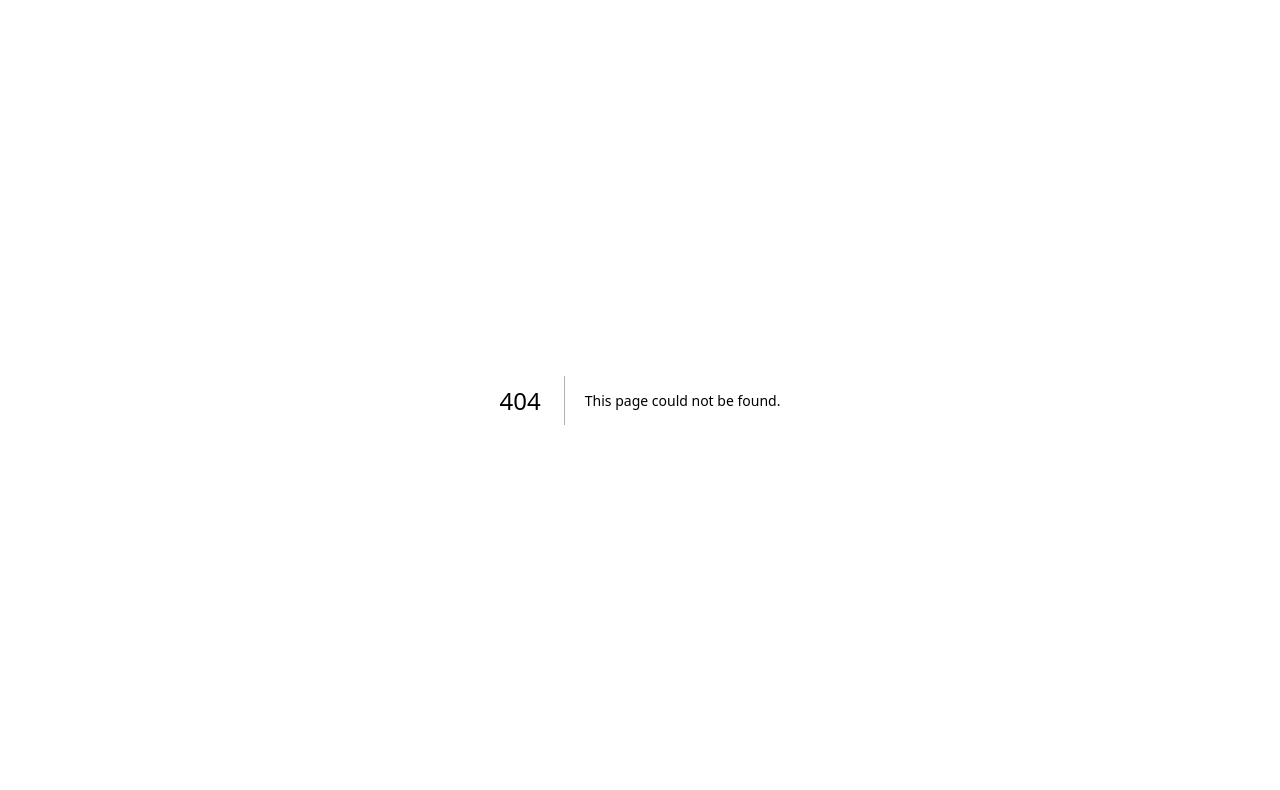
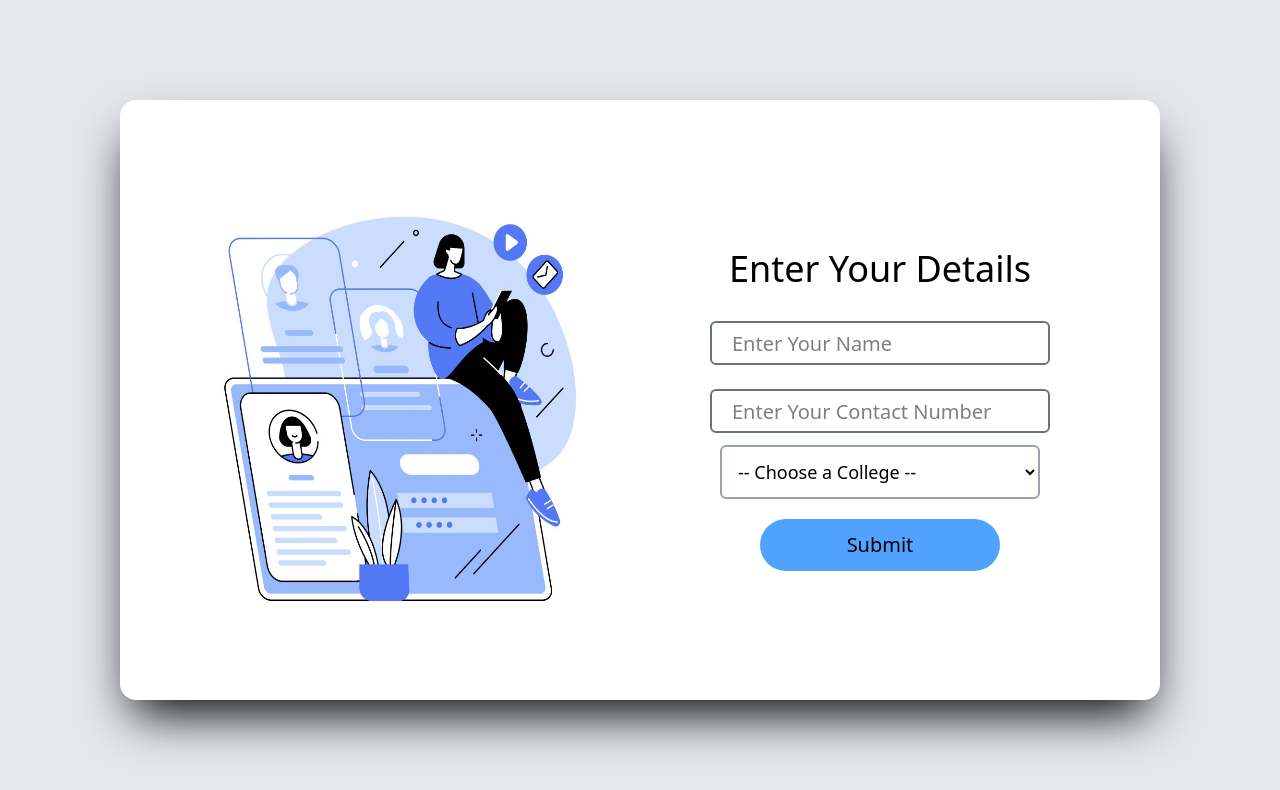
Before and after one commit to KotiyaUday/Lost-and-Found-Hub, a Next.js app: page /User in a window 1280 px wide. Before the commit this address had no page. Shown: the top 790 px of the page. Built offline with nearby package versions, Linux system fonts and the light colour scheme.

Commit message:
Add Data collection form

```diff
--- /dev/null
+++ b/app/Frist Page/page.js
@@ -0,0 +1,40 @@
+"use client"
+import Link from 'next/link';
+import React from 'react';
+
+const User = () => {
+    return <>
+        <div className='h-screen w-screen bg-gray-200 flex items-center justify-center'>
+            <div className='bg-white h-150 w-260 flex p-10 rounded-2xl shadow-2xl shadow-black'>
+                <div className='flex-1 flex justify-center'>
+                    <img
+                        src="/assets/registration.jpg"
+                        alt="Registration"
+                        className='w-180'
+                    />
+                </div>
+
+                <div className='flex-1 flex flex-col items-center justify-center'>
+                    <p className='p-5 text-justify text-base'>
+                        The sun dipped below the horizon, painting the sky in shades of orange and pink. A gentle breeze rustled through the trees, carrying the scent of rain. Somewhere in the distance, a dog barked, breaking the peaceful silence. It was one of those evenings that felt like the world had slowed down just for a moment.
+                    </p>
+                    <Link href='User'
+                        className="flex items-center justify-center gap-3 bg-white border border-black rounded-lg px-5 py-3 mt-5 hover:shadow-xl active:scale-95" >
+                        <img
+                            src="https://www.svgrepo.com/show/475656/google-color.svg"
+                            alt="Google logo"
+                            className="w-6 h-6"
+                        />
+                        <span className="font-medium text-black">
+                            Sign in with Google
+                        </span>
+                    </Link>
+
+                </div>
+
+            </div>
+        </div>
+    </>;
+}
+
+export default User
--- /dev/null
+++ b/app/User/page.js
@@ -0,0 +1,81 @@
+"use client"
+import Link from 'next/link';
+import React, { useState } from 'react';
+
+
+
+const User = () => {
+
+    const [selectedCollege, setSelectedCollege] = useState("");
+    const [name, setName] = useState('');
+    const [number, setNumber] = useState('');
+
+    const colleges = [
+        "Marwadi University",
+        "Atmiya University",
+        "RK University",
+        "Darshan University",
+        "VVP Engineering College",
+        "Christ College",
+        "Gardi Vidyapith",
+        "Government Engineering College Rajkot",
+        "Saurashtra University",
+        "Om Engineering College"
+    ];
+
+    const handleData = (e) => {
+        e.preventDefault()
+        // console.log(name)
+        // console.log(number)
+        // console.log(selectedCollege )
+        // Here write the code of checking user data and according to error change the color of border of respective form filed
+        setSelectedCollege('')
+        setName('')
+        setNumber('')
+    }
+
+    return <>
+        <div className='h-screen w-screen bg-gray-200 flex items-center justify-center'>
+            <div className='bg-white h-150 w-260 flex p-10 rounded-2xl shadow-2xl shadow-black'>
+                <div className='flex-1 flex justify-center'>
+                    <img
+                        src="/assets/registration.jpg"
+                        alt="Registration"
+                        className='w-180'
+                    />
+                </div>
+
+                <div className='flex-1 flex flex-col items-center justify-center'>
+                    <h1 className='text-4xl font-medium m-5'>Enter Your Details</h1>
+                    <form className='flex items-center justify-center flex-col' onSubmit={handleData}>
+
+                        <input type="text" className='border-2 border-gray-500 h-8 w-85 rounded-md m-3 text-xl p-5 focus:border-black outline-none' placeholder='Enter Your Name' value={name} onChange={(e) => {
+                            setName(e.target.value)
+                        }} />
+
+                        <input type="text" className='border-2 border-gray-500 h-8 w-85 rounded-md m-3 text-xl p-5 focus:border-black outline-none' placeholder='Enter Your Contact Number' value={number} onChange={(e) => {
+                            setNumber(e.target.value)
+                        }} />
+
+                        <select
+                            value={selectedCollege}
+                            onChange={(e) => setSelectedCollege(e.target.value)}
+                            className="w-80 p-3 border-2 border-gray-400 rounded-md text-lg focus:border-blue-500 outline-none transition-colors duration-300">
+                            <option value="">-- Choose a College --</option>
+                            {colleges.map((college, index) => (
+                                <option key={index} value={college}>
+                                    {college}
+                                </option>
+                            ))}
+                        </select>
+
+                        <button className='text-xl font-medium w-60 p-3 mt-5 bg-blue-400 rounded-4xl hover:bg-blue-200 active:scale-95'>Submit</button>
+                    </form>
+                </div>
+
+            </div>
+        </div>
+    </>;
+}
+
+export default User
--- a/app/page.js
+++ b/app/page.js
@@ -1,6 +1,6 @@
 "use client"
-import React from 'react';
-import registration from './Registration/page';
+// import React from 'react';
+import registration from './Frist Page/page';
 
 const page = () => {
   return registration();
```
Also changed, not shown: public/assets/registration.jpg.
